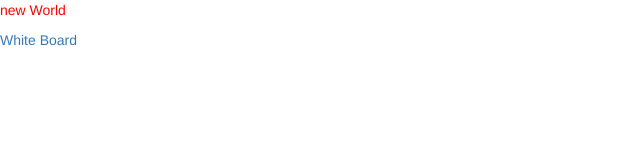
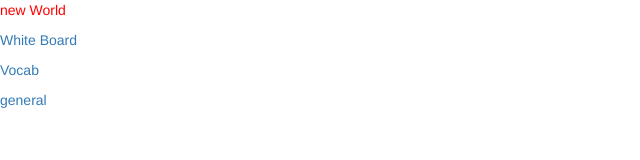
Before and after one commit to RocClark/quizMe, a plain HTML site: page index.html in a window 1280 px wide. Shown: the whole page, without its empty margins (0-640 px from the left). Drawn offline with nearby package versions, Linux system fonts and the light colour scheme.

Commit message:
Update index.html

```diff
--- a/index.html
+++ b/index.html
@@ -18,6 +18,9 @@
 <body>
     <p>new World</p>
     <p><a href="./whiteBoard.html">White Board</a><p>
+    <p><a href="./vocab.html">Vocab</a><p>
+    <p><a href="./general.html">general</a><p>
+
 
     <!-- Latest compiled and minified JavaScript -->
     <script src="https://cdnjs.cloudflare.com/ajax/libs/jquery/3.4.1/jquery.min.js"></script>
```
